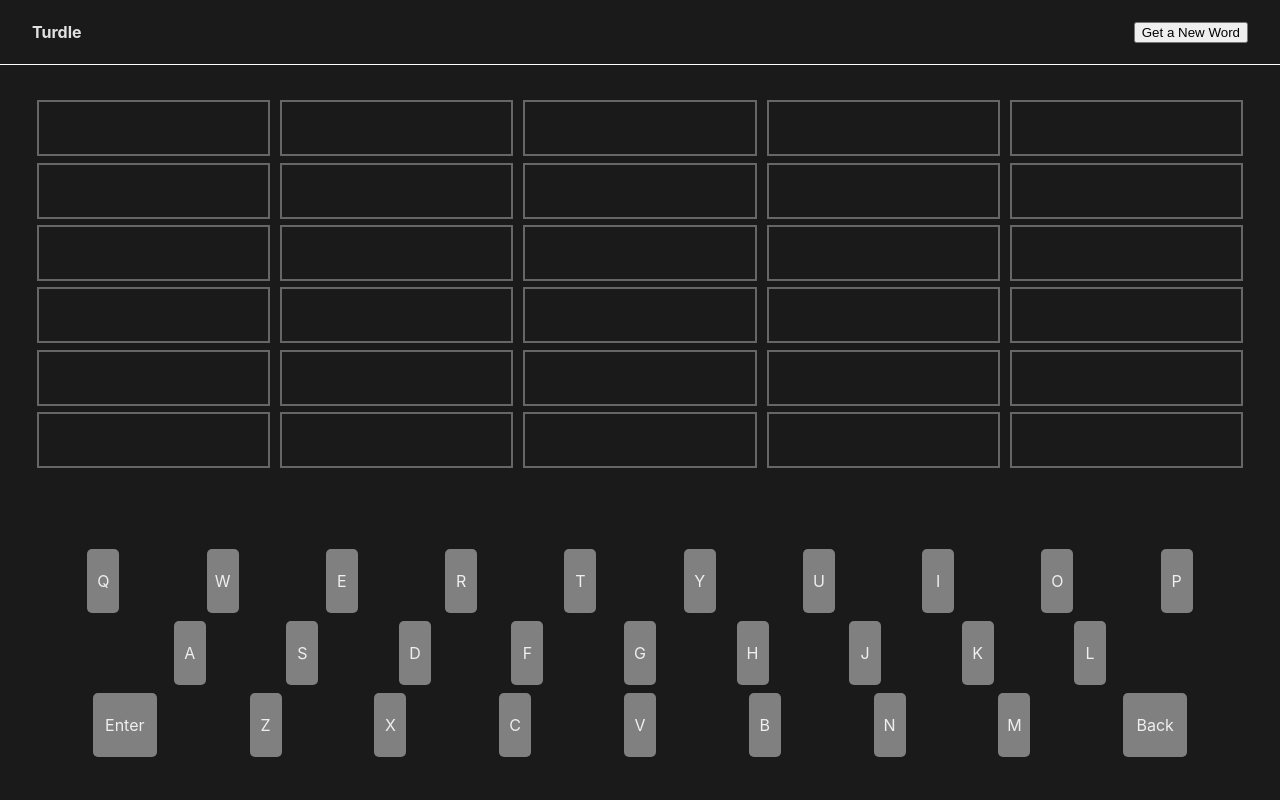
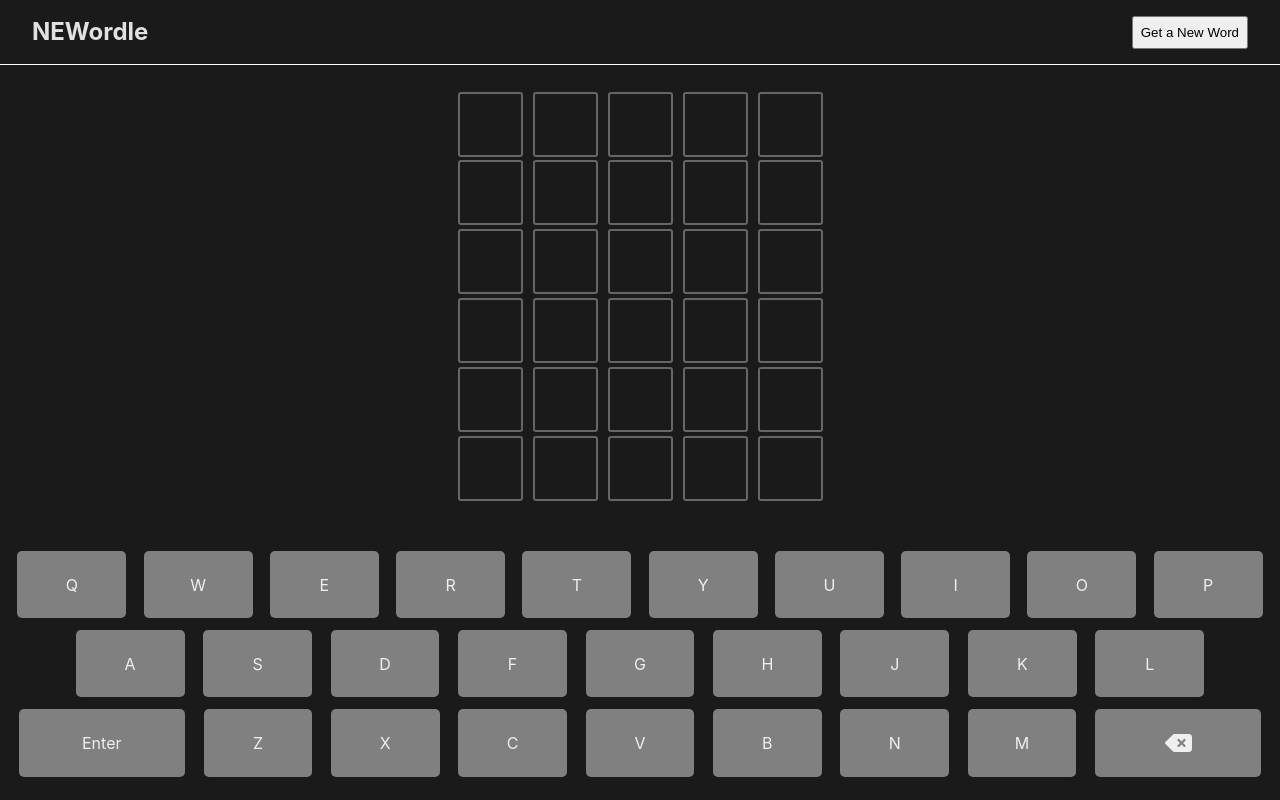
Before and after one commit to J-Matlock559/Wordle-Clone, a React (Vite) app: page / in a window 1280 px wide. Built offline with nearby package versions, Linux system fonts and the light colour scheme.

Commit message:
Added statistics to win and lose screens

```diff
--- a/package.json
+++ b/package.json
@@ -12,6 +12,9 @@
     "preview": "vite preview"
   },
   "dependencies": {
+    "@fortawesome/fontawesome-svg-core": "^6.2.1",
+    "@fortawesome/free-solid-svg-icons": "^6.2.1",
+    "@fortawesome/react-fontawesome": "^0.2.0",
     "react": "^18.2.0",
     "react-dom": "^18.2.0"
   },
--- a/src/App.css
+++ b/src/App.css
@@ -32,7 +32,7 @@
   display: flex;
   justify-content: space-evenly;
   align-items: center;
-  height: 30%;
+  height: 33%;
 
 }
 
@@ -41,8 +41,8 @@
   justify-content: center;
   align-items: center;
   background-color: grey;
-  width: 1.5rem;
-  height: 3rem;
+  width: 8.5%;
+  height: 85%;
   border-radius: 5px;
 }
 
@@ -51,15 +51,15 @@
 }
 
 .keyboard-green {
-  background-color: green;
+  background-color: #3e8f35;
 }
 
 .keyboard-big-key {
-  width: 2.5rem;
+  width: 13%;
 }
 
 .keyboard-empty {
-  width: .8rem;
+  width: 3%;
 }
 
 .win-container {
@@ -76,10 +76,11 @@
   position: relative;
   display: flex;
   flex-direction: column;
-  justify-content: center;
+  justify-content: flex-start;
   align-items: center;
   width: 80%;
-  height: 40%;
+  min-height: 40%;
+  padding: 2rem;
   background-color: rgb(43, 43, 43);
 }
 
@@ -89,10 +90,35 @@
   right: 0;
 }
 
+.stats {
+  display: flex;
+  justify-content: space-between;
+  width: 100%;
+  /* margin-top: 2rem; */
+}
+
+.stats > div {
+  display: flex;
+  flex-direction: column;
+  justify-content: flex-start;
+  align-items: center;
+}
+
+.stat-title {
+  font-size: 10px;
+  text-align: center;
+}
+
+.stat-number {
+  font-size: 30px;
+  margin-bottom: -10px;
+  text-align: center;
+}
+
 .board {
   height: 60%;
   width: 100%;
-  padding: 2rem;
+  padding: 1.7rem;
   /* border: 1px solid white; */
 }
 
@@ -102,6 +128,7 @@
   align-items: center;
   height: 15%;
   width: 100%;
+  margin-bottom: 5px;
 }
 
 .board-tile {
@@ -111,7 +138,7 @@
   font-size: 2rem;
   height: 90%;
   width: 20%;
-  margin-inline: 5px;
+  margin-inline: 3px;
   background-color: #1a1a1a;
   border: 1px solid rgb(102, 102, 102);
 }
@@ -120,8 +147,8 @@
 
 .flip-tile {
   background-color: transparent;
-  height: 90%;
-  width: 20%;
+  height: 55px;
+  width: 55px;
   margin-inline: 5px;
   perspective: 1000px;
 }
@@ -164,6 +191,7 @@
   position: absolute;
   width: 100%;
   height: 100%;
+  border-radius: 3px;
   -webkit-backface-visibility: hidden;
   backface-visibility: hidden;
 }
@@ -187,21 +215,26 @@
 }
 
 .tile-yellow {
-  background-color: rgb(241, 188, 11);
+  background-color: #ac9202;
   border: none;
 }
 
 .tile-green {
-  background-color: green;
+  background-color: #3e8f35;
   border: none;
 }
 
 @media screen and (min-width: 385px) {
-  .keyboard-key {
-    width: 2rem;
-    height: 4rem;
-  }
-  .keyboard-big-key {
-    width: 4rem;
+  /* .keyboard-key {
+    width: 2.2rem;
+    height: 87%;
+  } */
+  /* .keyboard-big-key {
+    width: 3.5rem;
+  } */
+
+  .flip-tile {
+    height: 65px;
+    width: 65px;
   }
 }
--- a/src/App.jsx
+++ b/src/App.jsx
@@ -27,6 +27,9 @@ function App() {
 
   const [inputCount, setInputCount] = useState(0);
 
+  if (!localStorage.getItem("Stats")){
+  localStorage.setItem("Stats", JSON.stringify({wins: 0, losses: 0, currentStreak: 0, maxStreak: 0, plays: 0, win1: 0, win2: 0, win3: 0, win4: 0, win5: 0, win6: 0}));}
+
   useEffect(() => {
     getNewWord();
   }, [])
@@ -52,7 +55,6 @@ function App() {
     if (secretWordDupes.includes(e.target.innerText)) {duplicate = true};
     setLetters([...letters, {letter: e.target.innerText, inWord: false, inPlace: false, flipLetter: false, isDupe: duplicate, keyedDupe: false, isUsed: false}])
     setKeyboardLetters([...keyboardLetters, e.target.innerText])
-    console.log(letters);
   }
 
   const checkWord = () => {
@@ -68,7 +70,6 @@ function App() {
     setKeyedDupes(duplicateLetters);
 
     const checkedWord = [...letters];
-    setClickedLetters(keyboardLetters);
     setKeyboardWord(secretWord);
     setInputCount(0);
 
@@ -79,8 +80,6 @@ function App() {
       if (secretWord[index - wordNumber] === letter.letter) {letter.inPlace = true};
       if (duplicateLetters.includes(letter.letter)) {letter.keyedDupe = true};
     })
-    console.log(keyedDupes);
-    console.log(checkedWord);
 
     checkedWord.map((letter) => {
 
@@ -91,15 +90,39 @@ function App() {
     setLetters(checkedWord);
     setWordNumber(wordNumber + 5);
 
-    console.log(wordNumber);
+    setTimeout(() => {
+      keyboardColors();
+    }, 2000);
 
     if (checkWinWord === checkValidWord) {
+      const statsObject = JSON.parse(localStorage.getItem('Stats'));
+      statsObject.wins += 1;
+      statsObject.currentStreak +=1;
+      statsObject.plays += 1;
+      if (statsObject.currentStreak > statsObject.maxStreak){ statsObject.maxStreak = statsObject.currentStreak };
+      if ( wordNumber === 0 ) { statsObject.win1  += 1 };
+      if ( wordNumber === 5 ) { statsObject.win2  += 1 };
+      if ( wordNumber === 10 ) { statsObject.win3  += 1 };
+      if ( wordNumber === 15 ) { statsObject.win4  += 1 };
+      if ( wordNumber === 20 ) { statsObject.win5  += 1 };
+      if ( wordNumber === 25 ) { statsObject.win6  += 1 };
+      localStorage.setItem("Stats", JSON.stringify(statsObject));
+
       setTimeout(() => {
         youWin()
       }, 2500);
     };
 
     if (checkWinWord !== checkValidWord && wordNumber === 25) {
+      const statsObject = JSON.parse(localStorage.getItem('Stats'));
+      statsObject.losses += 1;
+      statsObject.currentStreak = 0;
+      statsObject.plays += 1;
+      console.log(wordNumber);
+
+
+      localStorage.setItem("Stats", JSON.stringify(statsObject));
+
       setTimeout(() => {
         youLose()
       }, 2500);
@@ -143,13 +166,17 @@ function App() {
     setShowInvalid(true);
   }
 
+  const keyboardColors = () => {
+    setClickedLetters(keyboardLetters);
+  }
+
 
   return (
     <div className="App">
 
       <div className='header'>
-        <b>Turdle</b>
-        <button onClick={getNewWord}>Get a New Word</button>
+        <h2>NEWordle</h2>
+        <button style={{padding: "7px"}} onClick={getNewWord}>Get a New Word</button>
       </div>
       <DuplicateContext.Provider value={[secretWordDupes, keyedDupes, dupeInPlace]}>
 
--- a/src/Components/BoardTile.jsx
+++ b/src/Components/BoardTile.jsx
@@ -14,11 +14,6 @@ function BoardTile({letters, index, flipPosition}) {
       return false;
     }
   }
-// if (letter?.letter !== undefined){
-//   console.log(letter?.letter + " " + keyedDupes.includes(letter?.letter)  + " " + !secretWordDupes.includes(letter?.letter)  + " " +  dupeInPlace + " " + !letter?.inPlace)}
-
-  // console.log(letter?.letter + " " + falseDupe());
-  // console.log(falseDupe());
 
   useEffect(() => {
     let tempColor = "";
@@ -26,11 +21,8 @@ function BoardTile({letters, index, flipPosition}) {
     if (!letter?.inWord || falseDupe()) tempColor = "dark"
       if (letter?.inPlace) tempColor = "green"
       setColor(tempColor);
-      console.log(letter?.letter + " " + falseDupe());
   }, [letter?.isUsed]);
 
-
-  // console.log(letter?.letter + " " + color());
 
   return (
     <>
@@ -42,12 +34,12 @@ function BoardTile({letters, index, flipPosition}) {
           flipPosition === 4 ? "flip-tile-inner flip-4" : "flip-tile-inner flip-5"
           }>
 
-          <div className="tile-front">{letters[index]?.letter}</div>
+          <div className="tile-front"><b>{letters[index]?.letter}</b></div>
           <div className={
             color === "dark" ? "tile-back" :
             color === "green" ? "tile-back tile-green" :
              "tile-back tile-yellow"
-            }>{letters[index]?.letter}
+            }><b>{letters[index]?.letter}</b>
           </div>
 
         </div>
--- a/src/Components/Keyboard.jsx
+++ b/src/Components/Keyboard.jsx
@@ -1,4 +1,6 @@
 import React from 'react'
+import { FontAwesomeIcon } from '@fortawesome/react-fontawesome'
+import { faDeleteLeft } from '@fortawesome/free-solid-svg-icons'
 
 function Keyboard({handleLetter, backSpace, checkWord, clickedLetters, secretWord}) {
   return (
@@ -38,7 +40,7 @@ function Keyboard({handleLetter, backSpace, checkWord, clickedLetters, secretWor
           <div className={secretWord.includes('B') && clickedLetters.includes('B') ? "keyboard-key keyboard-green" : clickedLetters.includes('B') ? "keyboard-key keyboard-dark" : "keyboard-key"} onClick={(e) => {handleLetter(e)}}>B</div>
           <div className={secretWord.includes('N') && clickedLetters.includes('N') ? "keyboard-key keyboard-green" : clickedLetters.includes('N') ? "keyboard-key keyboard-dark" : "keyboard-key"} onClick={(e) => {handleLetter(e)}}>N</div>
           <div className={secretWord.includes('M') && clickedLetters.includes('M') ? "keyboard-key keyboard-green" : clickedLetters.includes('M') ? "keyboard-key keyboard-dark" : "keyboard-key"} onClick={(e) => {handleLetter(e)}}>M</div>
-          <div className="keyboard-key keyboard-big-key" onClick={(e) => {backSpace()}}>Back</div>
+          <div className="keyboard-key keyboard-big-key" style={{fontSize: "1.5rem"}} onClick={(e) => {backSpace()}}><FontAwesomeIcon icon={faDeleteLeft}/></div>
         </div>
       </div>
   )
--- a/src/Components/LoseScreen.jsx
+++ b/src/Components/LoseScreen.jsx
@@ -10,10 +10,28 @@ function LoseScreen({getNewWord, showLose, setShowLose, secretWord}) {
 
   console.log(theWord);
 
+  const stats = JSON.parse(localStorage.getItem('Stats'));
+  const winRate = Math.round((stats.wins / stats.plays)*100);
+
   return (
     <div className='win-container'>
       <div className='win-card'>
         <button className="win-close" onClick={() => {setShowLose(false)}}>X</button>
+        <div>Statistics</div>
+        <div className="stats">
+          <div>
+            <p className='stat-number'>{stats.plays}</p>
+            <p className='stat-title'>Played</p></div>
+          <div>
+            <p className='stat-number'>{winRate}</p>
+            <p className='stat-title'>Win %</p></div>
+          <div>
+            <p className='stat-number'>{stats.currentStreak}</p>
+            <p className='stat-title'>Current<br />Streak</p></div>
+          <div>
+            <p className='stat-number'>{stats.maxStreak}</p>
+            <p className='stat-title'>Max<br />Streak</p></div>
+        </div>
         <h1>You Lose!</h1>
         <h2>The word was {theWord}</h2>
         <button style={{padding: '20px'}} onClick={() => {getNewWord()}}>Play Again</button>
--- a/src/Components/WinScreen.jsx
+++ b/src/Components/WinScreen.jsx
@@ -3,11 +3,28 @@ import React from 'react'
 function WinScreen({getNewWord, showWin, setShowWin}) {
 
   if (showWin === false) return null
+  const stats = JSON.parse(localStorage.getItem('Stats'));
+  const winRate = Math.round((stats.wins / stats.plays)*100);
 
   return (
     <div className='win-container'>
       <div className='win-card'>
         <button className="win-close" onClick={() => {setShowWin(false)}}>X</button>
+        <div>Statistics</div>
+        <div className="stats">
+          <div>
+            <p className='stat-number'>{stats.plays}</p>
+            <p className='stat-title'>Played</p></div>
+          <div>
+            <p className='stat-number'>{winRate}</p>
+            <p className='stat-title'>Win %</p></div>
+          <div>
+            <p className='stat-number'>{stats.currentStreak}</p>
+            <p className='stat-title'>Current<br />Streak</p></div>
+          <div>
+            <p className='stat-number'>{stats.maxStreak}</p>
+            <p className='stat-title'>Max<br />Streak</p></div>
+        </div>
         <h1>You Win!</h1>
         <button style={{padding: '20px'}} onClick={() => {getNewWord()}}>Play Again</button>
       </div>
```
Also changed, not shown: 1 other file (tests, documents, lock files or other folders).
